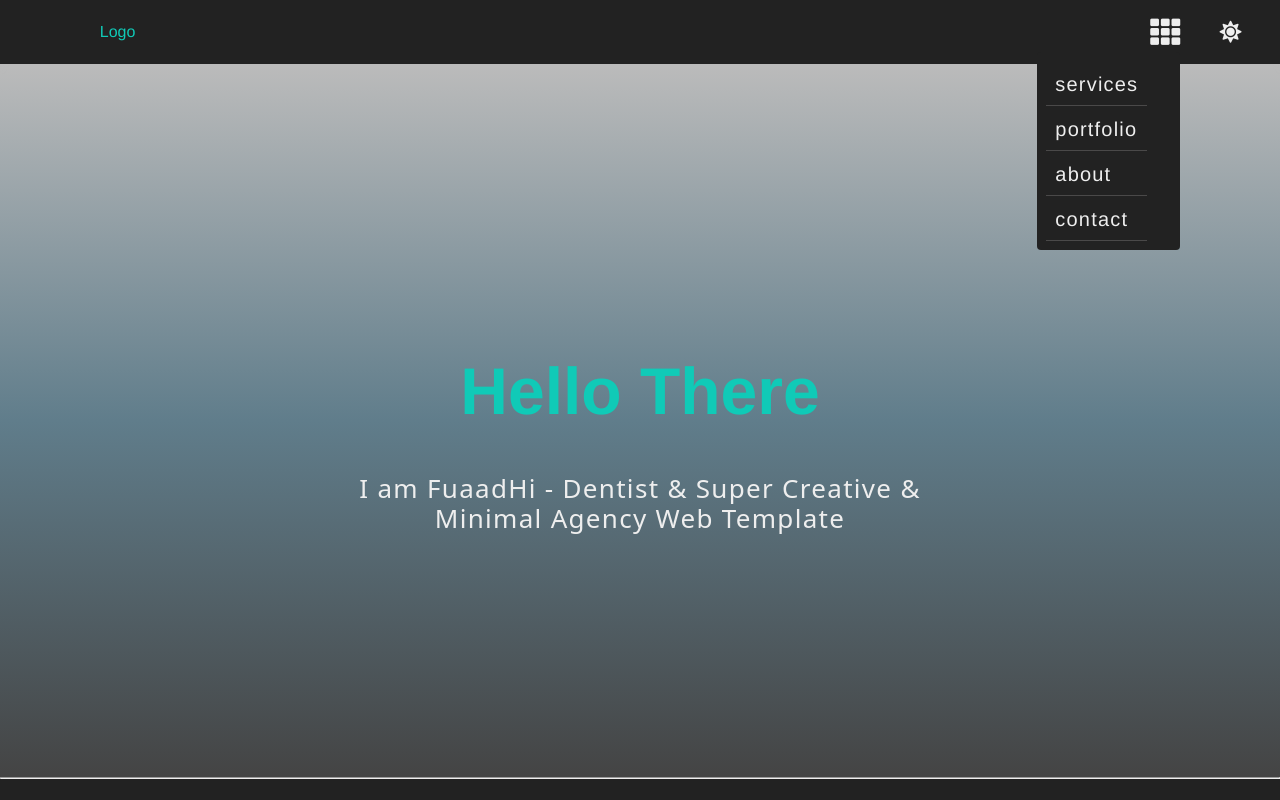
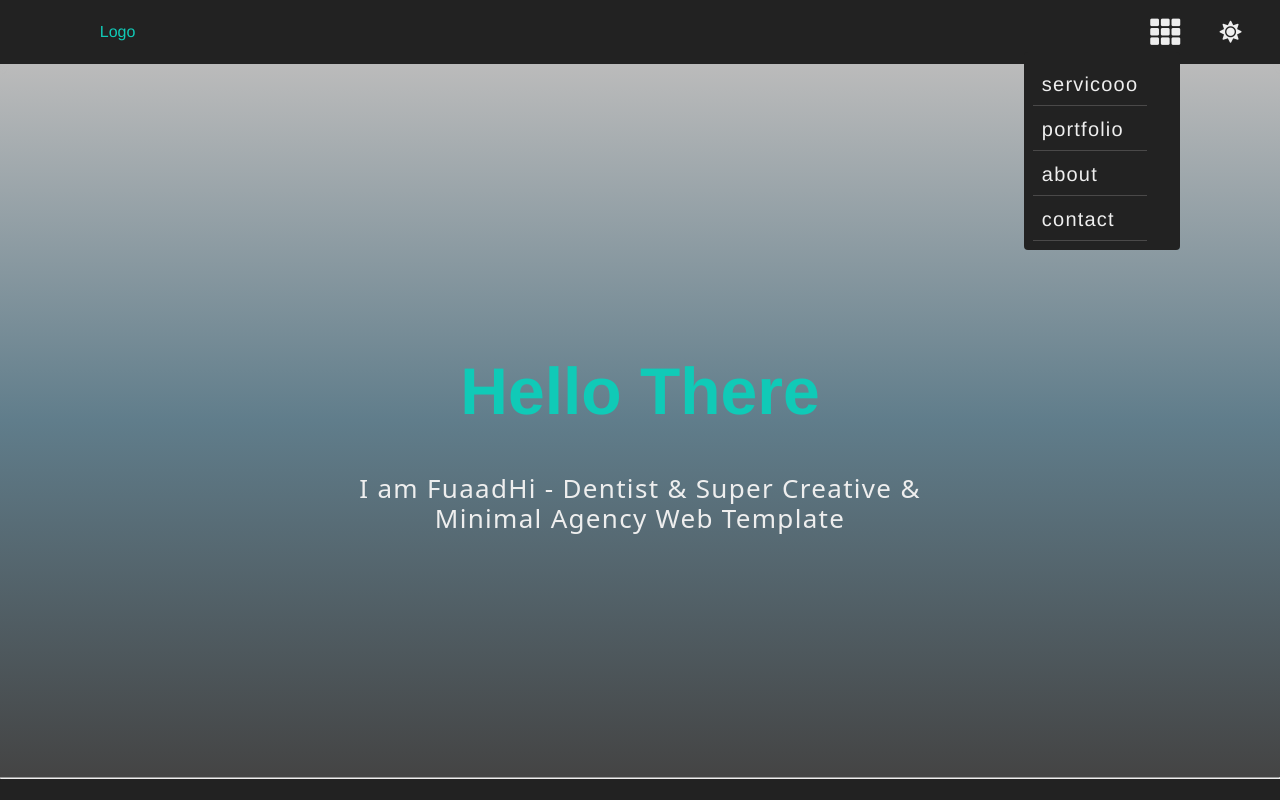
Before and after one commit to FuaadHi/Test, a website built with Vite: page index.html in a window 1280 px wide. Both pictures are taken after a click on the icon 1165 px from the left and 32 px from the top of the page. Shown: the top 800 px of the page. Built offline with nearby package versions, Linux system fonts and the light colour scheme.

Commit message:
Update index.html

```diff
--- a/index.html
+++ b/index.html
@@ -35,7 +35,7 @@
         <div class="links">
           <i class="fas fa-th toggler"></i>
           <ul>
-            <li><a href="#services">services</a></li>
+            <li><a href="#services">servicooo</a></li>
             <li><a href="#portfolio">portfolio</a></li>
             <li><a href="#about">about</a></li>
             <li><a href="#contact">contact</a></li>
```
